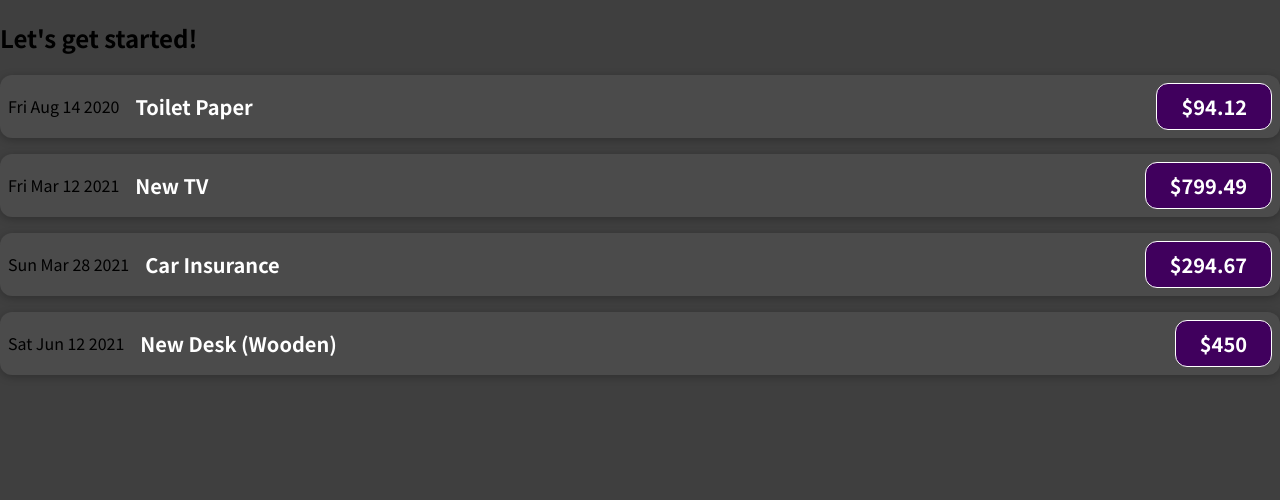
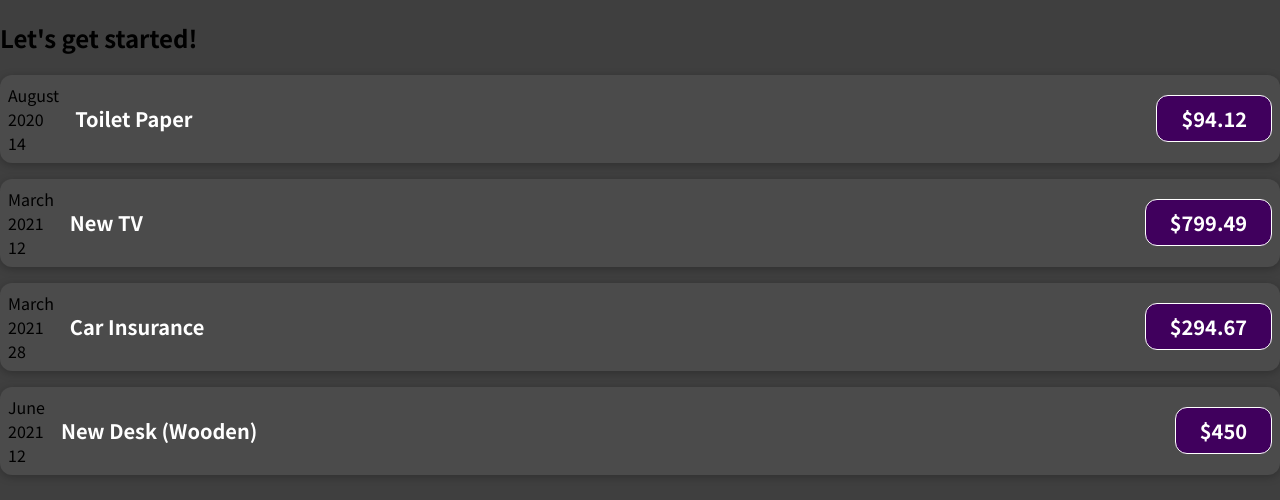
Before and after one commit to OvernightSolo/react-complete-guide, a JavaScript app: page / in a window 1280 px wide. Shown: the top 500 px of the page. Built offline with nearby package versions, Linux system fonts and the light colour scheme.

Commit message:
changed jsx to format dates

```diff
--- a/src/components/ExpenseItem.js
+++ b/src/components/ExpenseItem.js
@@ -1,9 +1,17 @@
 import "./ExpenseItem.css";
 
 const ExpenseItem = props => {
+  const month = props.date.toLocaleString("en-US", { month: "long" });
+  const day = props.date.toLocaleString("en-US", { day: "2-digit" });
+  const year = props.date.getFullYear();
+
   return (
     <div className="expense-item">
-      <div>{props.date.toDateString()}</div>
+      <div>
+        <div>{month}</div>
+        <div>{year}</div>
+        <div>{day}</div>
+      </div>
       <div className="expense-item__description">
         <h2>{props.title}</h2>
         <div className="expense-item__price">${props.amount}</div>
```
